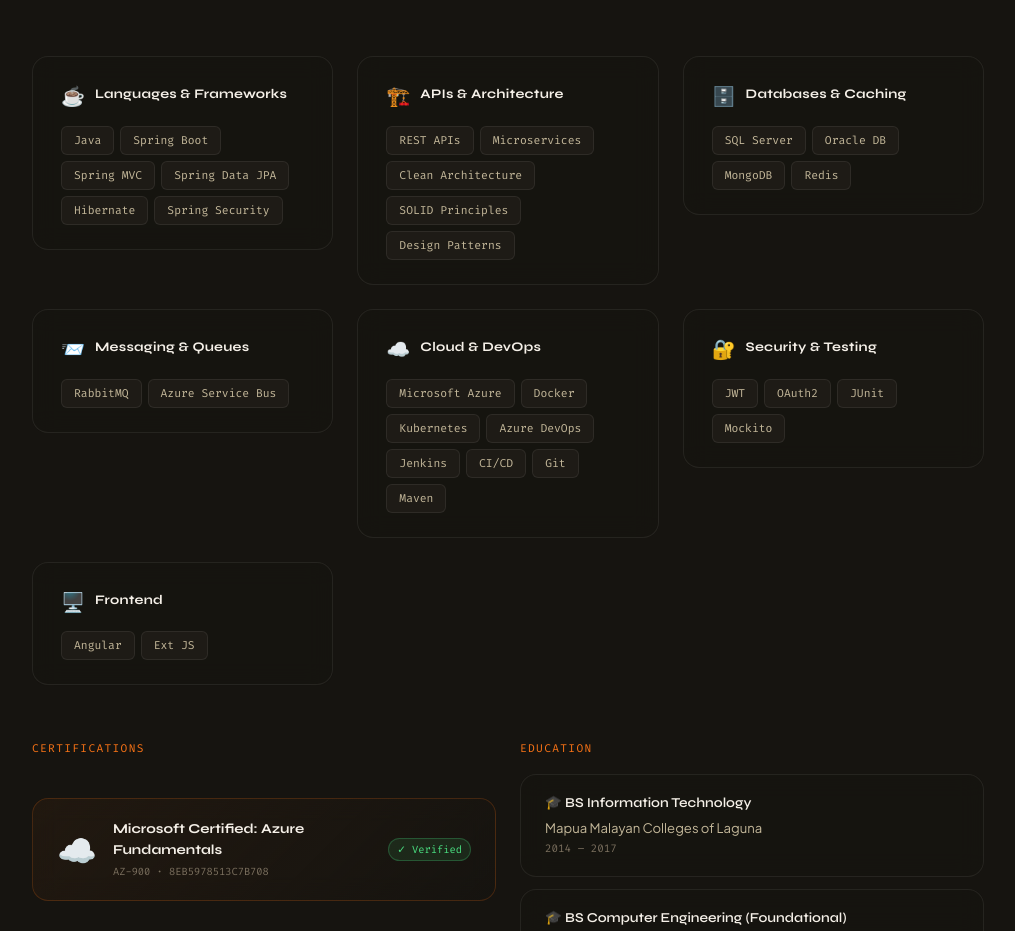
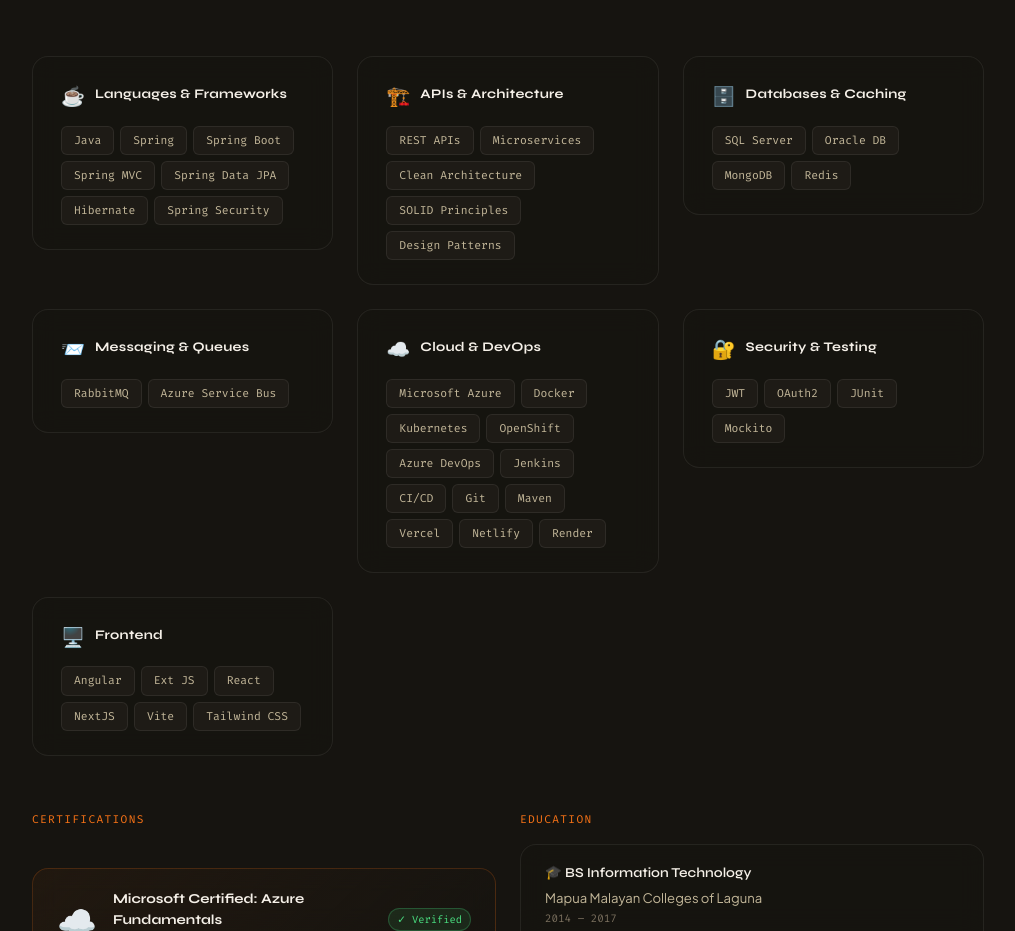
Before and after one commit to thebrodigy/billy-portfolio, a React (Vite) app: page / in a window 1280 px wide. Shown: the part 3267-4198 px from the top of the page, without its empty margins (132-1147 px from the left). Built offline with nearby package versions, Linux system fonts and the light colour scheme.

Commit message:
chore: update skills

```diff
--- a/src/data/index.js
+++ b/src/data/index.js
@@ -111,7 +111,7 @@
   {
     category: 'Languages & Frameworks',
     emoji: '☕',
-    items: ['Java', 'Spring Boot', 'Spring MVC', 'Spring Data JPA', 'Hibernate', 'Spring Security'],
+    items: ['Java', 'Spring', 'Spring Boot', 'Spring MVC', 'Spring Data JPA', 'Hibernate', 'Spring Security'],
   },
   {
     category: 'APIs & Architecture',
@@ -131,7 +131,7 @@
   {
     category: 'Cloud & DevOps',
     emoji: '☁️',
-    items: ['Microsoft Azure', 'Docker', 'Kubernetes', 'Azure DevOps', 'Jenkins', 'CI/CD', 'Git', 'Maven'],
+    items: ['Microsoft Azure', 'Docker', 'Kubernetes', 'OpenShift', 'Azure DevOps', 'Jenkins', 'CI/CD', 'Git', 'Maven', 'Vercel', 'Netlify', 'Render'],
   },
   {
     category: 'Security & Testing',
@@ -141,7 +141,7 @@
   {
     category: 'Frontend',
     emoji: '🖥️',
-    items: ['Angular', 'Ext JS'],
+    items: ['Angular', 'Ext JS', 'React', 'NextJS', 'Vite', 'Tailwind CSS'],
   },
 ]
 
```
